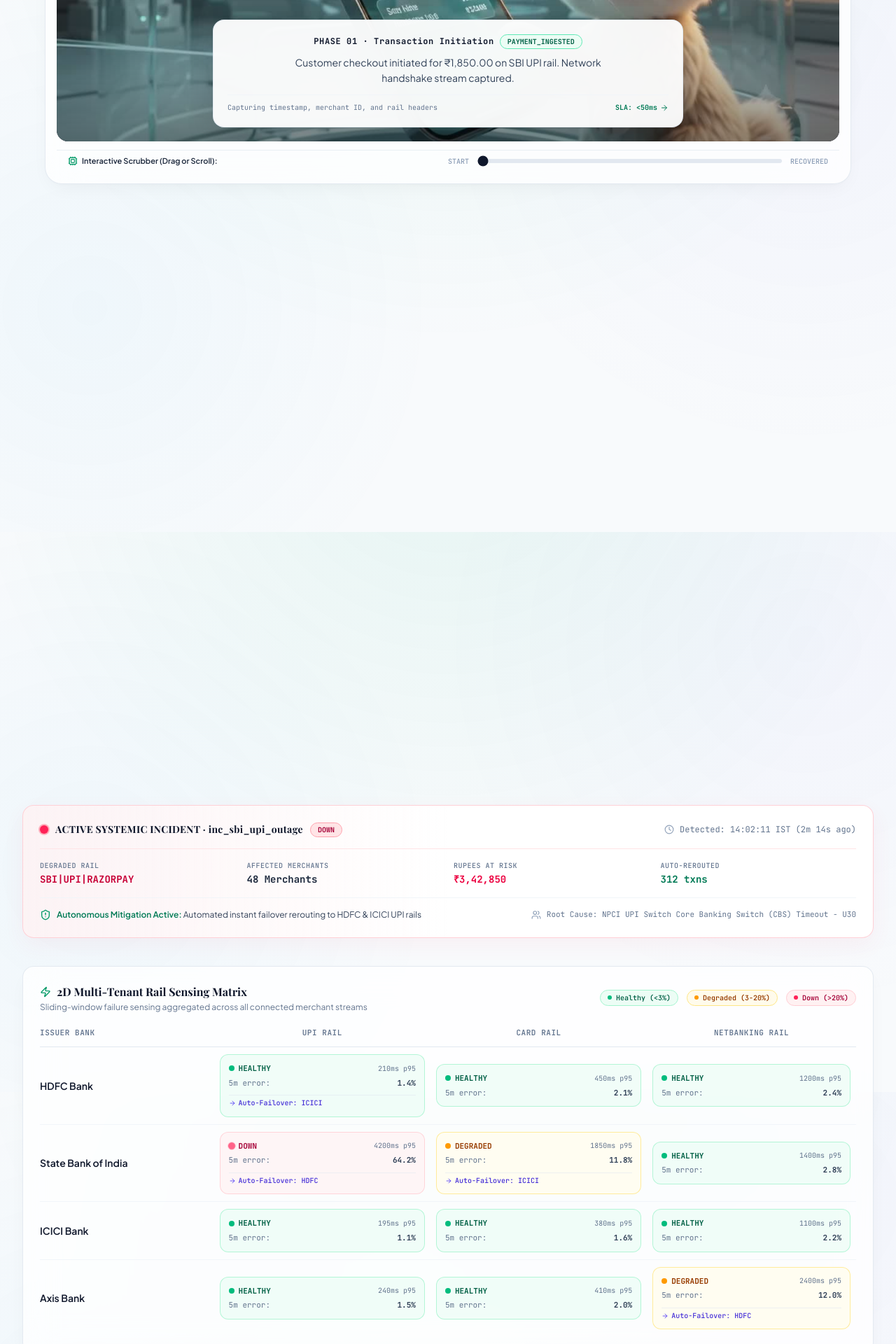
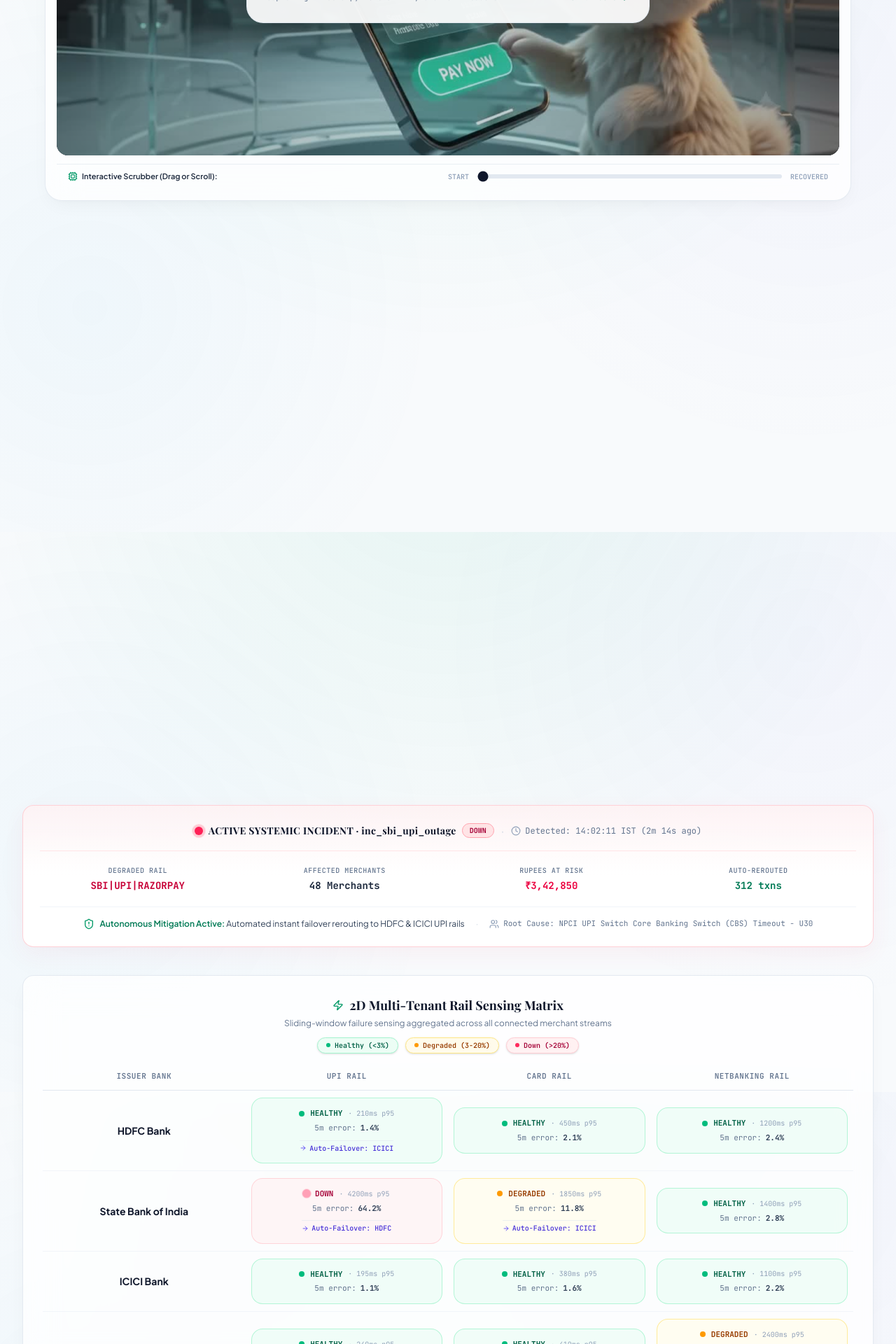
Before and after one commit to Sayandip-Jana-1018/SalVage, a Next.js app in the folder apps/salvage-console/: page / in a window 1280 px wide. Shown: the part 840-2760 px from the top of the page at 70% size. Built offline with nearby package versions, Linux system fonts and the light colour scheme; a web font is replaced by a local one.

Commit message:
feat: complete full center alignment across all console tables, cards and metrics

```diff
--- a/apps/salvage-console/src/components/IncidentCard.tsx
+++ b/apps/salvage-console/src/components/IncidentCard.tsx
@@ -21,18 +21,18 @@
   const inc = incident || activeIncidents[0];
 
   return (
-    <div className="w-full rounded-2xl bg-gradient-to-r from-rose-50/80 via-white to-white p-5 sm:p-6 shadow-[0_10px_30px_rgba(244,63,94,0.06)] border border-rose-200/90 relative overflow-hidden">
+    <div className="w-full rounded-2xl bg-gradient-to-b from-rose-50/80 via-white to-white p-6 shadow-[0_10px_30px_rgba(244,63,94,0.06)] border border-rose-200/90 relative overflow-hidden text-center flex flex-col items-center">
       {/* Background soft red aura */}
-      <div className="absolute -right-16 -top-16 w-48 h-48 bg-rose-500/05 rounded-full blur-3xl pointer-events-none" />
+      <div className="absolute top-0 left-1/2 -translate-x-1/2 w-96 h-32 bg-rose-500/08 rounded-full blur-3xl pointer-events-none" />
 
-      {/* Header */}
-      <div className="flex flex-wrap items-center justify-between gap-2 pb-4 border-b border-rose-100">
-        <div className="flex items-center gap-2.5">
+      {/* Centered Header */}
+      <div className="w-full flex flex-col sm:flex-row items-center justify-center gap-2.5 pb-4 border-b border-rose-100 relative z-10">
+        <div className="flex items-center justify-center gap-2">
           <span className="relative flex h-3 w-3">
             <span className="animate-ping absolute inline-flex h-full w-full rounded-full bg-rose-400 opacity-75" />
             <span className="relative inline-flex rounded-full h-3 w-3 bg-rose-500" />
           </span>
-          <h3 className="text-xs sm:text-sm font-serif font-bold text-slate-900 tracking-wide">
+          <h3 className="text-sm font-serif font-bold text-slate-900 tracking-wide">
             ACTIVE SYSTEMIC INCIDENT · {inc.id}
           </h3>
           <span className="text-[10px] font-mono uppercase px-2.5 py-0.5 rounded-full bg-rose-100 text-rose-800 border border-rose-300 font-bold">
@@ -40,53 +40,57 @@
           </span>
         </div>
 
-        <div className="flex items-center gap-2 text-xs font-mono text-slate-500">
+        <span className="hidden sm:inline text-slate-300">·</span>
+
+        <div className="flex items-center gap-1.5 text-xs font-mono text-slate-500">
           <Clock className="w-3.5 h-3.5 text-slate-400" />
           <span>Detected: 14:02:11 IST (2m 14s ago)</span>
         </div>
       </div>
 
-      {/* Details Grid */}
-      <div className="grid grid-cols-2 sm:grid-cols-4 gap-4 py-4 border-b border-slate-100 font-mono">
-        <div>
+      {/* Centered Details Grid */}
+      <div className="w-full grid grid-cols-2 sm:grid-cols-4 gap-4 py-5 border-b border-slate-100 font-mono text-center">
+        <div className="flex flex-col items-center justify-center">
           <span className="text-[10px] text-slate-500 uppercase tracking-wider block font-medium">Degraded Rail</span>
-          <span className="text-xs sm:text-sm font-bold text-rose-700 block mt-0.5 truncate">
+          <span className="text-xs sm:text-sm font-bold text-rose-700 block mt-1 truncate">
             {inc.rail_id}
           </span>
         </div>
 
-        <div>
+        <div className="flex flex-col items-center justify-center">
           <span className="text-[10px] text-slate-500 uppercase tracking-wider block font-medium">Affected Merchants</span>
-          <span className="text-xs sm:text-sm font-bold text-slate-800 block mt-0.5 tabular-nums">
+          <span className="text-xs sm:text-sm font-bold text-slate-800 block mt-1 tabular-nums">
             {inc.affected_merchants} Merchants
           </span>
         </div>
 
-        <div>
+        <div className="flex flex-col items-center justify-center">
           <span className="text-[10px] text-slate-500 uppercase tracking-wider block font-medium">Rupees at Risk</span>
-          <span className="text-xs sm:text-sm font-bold text-rose-600 block mt-0.5 tabular-nums">
+          <span className="text-xs sm:text-sm font-bold text-rose-600 block mt-1 tabular-nums">
             {formatRupees(inc.money_at_risk_paise)}
           </span>
         </div>
 
-        <div>
+        <div className="flex flex-col items-center justify-center">
           <span className="text-[10px] text-slate-500 uppercase tracking-wider block font-medium">Auto-Rerouted</span>
-          <span className="text-xs sm:text-sm font-bold text-emerald-700 block mt-0.5 tabular-nums">
+          <span className="text-xs sm:text-sm font-bold text-emerald-700 block mt-1 tabular-nums">
             {inc.auto_rerouted_count.toLocaleString()} txns
           </span>
         </div>
       </div>
 
-      {/* Auto Mitigation Status */}
-      <div className="pt-4 flex flex-col sm:flex-row sm:items-center justify-between gap-3 text-xs">
-        <div className="flex items-center gap-2 text-slate-700 font-sans">
+      {/* Centered Auto Mitigation Status */}
+      <div className="pt-4 w-full flex flex-col sm:flex-row items-center justify-center gap-4 text-xs text-center">
+        <div className="flex items-center justify-center gap-2 text-slate-700 font-sans">
           <ShieldAlert className="w-4 h-4 text-emerald-600 shrink-0" />
           <span>
             <strong className="text-emerald-700 font-semibold">Autonomous Mitigation Active:</strong> {inc.active_mitigation}
           </span>
         </div>
 
-        <div className="flex items-center gap-2 font-mono text-[11px] text-slate-500 shrink-0">
+        <span className="hidden sm:inline text-slate-300">·</span>
+
+        <div className="flex items-center justify-center gap-1.5 font-mono text-[11px] text-slate-500">
           <Users className="w-3.5 h-3.5 text-slate-400" />
           <span>Root Cause: {inc.root_cause}</span>
         </div>
--- a/apps/salvage-console/src/components/RailHealthMatrix.tsx
+++ b/apps/salvage-console/src/components/RailHealthMatrix.tsx
@@ -51,41 +51,42 @@
   };
 
   return (
-    <div className="w-full rounded-2xl liquid-glass p-5 sm:p-6 shadow-[0_10px_30px_rgba(0,0,0,0.04)] border border-slate-200/90">
-      <div className="flex flex-wrap items-center justify-between gap-3 mb-5">
-        <div>
-          <h2 className="text-sm sm:text-base font-serif font-bold text-slate-900 flex items-center gap-2">
+    <div className="w-full rounded-2xl liquid-glass p-6 sm:p-7 shadow-[0_10px_30px_rgba(0,0,0,0.04)] border border-slate-200/90 text-center flex flex-col items-center">
+      {/* Centered Title & Subtitle */}
+      <div className="flex flex-col items-center justify-center mb-6 space-y-1">
+        <h2 className="text-base sm:text-lg font-serif font-bold text-slate-900 flex items-center justify-center gap-2">
           <Zap className="w-4 h-4 text-emerald-600" />
           2D Multi-Tenant Rail Sensing Matrix
         </h2>
-          <p className="text-xs text-slate-500 mt-0.5">
+        <p className="text-xs text-slate-500 max-w-lg">
           Sliding-window failure sensing aggregated across all connected merchant streams
         </p>
-        </div>
-        <div className="flex items-center gap-3 text-xs font-mono text-slate-600">
-          <div className="flex items-center gap-1.5 px-2.5 py-1 rounded-full bg-emerald-50 border border-emerald-200 text-emerald-800 text-[10px] font-semibold">
+
+        {/* Centered Status Legend Badges */}
+        <div className="flex flex-wrap items-center justify-center gap-2.5 pt-2 text-xs font-mono">
+          <div className="flex items-center gap-1.5 px-3 py-1 rounded-full bg-emerald-50 border border-emerald-200 text-emerald-800 text-[10px] font-semibold shadow-sm">
             <span className="w-1.5 h-1.5 rounded-full bg-emerald-500" />
             <span>Healthy (&lt;3%)</span>
           </div>
-          <div className="flex items-center gap-1.5 px-2.5 py-1 rounded-full bg-amber-50 border border-amber-200 text-amber-800 text-[10px] font-semibold">
+          <div className="flex items-center gap-1.5 px-3 py-1 rounded-full bg-amber-50 border border-amber-200 text-amber-800 text-[10px] font-semibold shadow-sm">
             <span className="w-1.5 h-1.5 rounded-full bg-amber-500" />
             <span>Degraded (3-20%)</span>
           </div>
-          <div className="flex items-center gap-1.5 px-2.5 py-1 rounded-full bg-rose-50 border border-rose-200 text-rose-800 text-[10px] font-semibold">
+          <div className="flex items-center gap-1.5 px-3 py-1 rounded-full bg-rose-50 border border-rose-200 text-rose-800 text-[10px] font-semibold shadow-sm">
             <span className="w-1.5 h-1.5 rounded-full bg-rose-500 animate-pulse" />
             <span>Down (&gt;20%)</span>
           </div>
         </div>
       </div>
 
-      {/* Grid */}
-      <div className="overflow-x-auto">
-        <table className="w-full text-left border-collapse">
+      {/* Centered Table Grid */}
+      <div className="w-full overflow-x-auto">
+        <table className="w-full text-center border-collapse">
           <thead>
             <tr className="border-b border-slate-200 text-[11px] font-mono text-slate-500 uppercase tracking-wider">
-              <th className="pb-3 pr-4 font-semibold">Issuer Bank</th>
+              <th className="pb-3 px-4 font-semibold text-center w-1/4">Issuer Bank</th>
               {methods.map((m) => (
-                <th key={m} className="pb-3 px-4 font-semibold text-center">
+                <th key={m} className="pb-3 px-4 font-semibold text-center w-1/4">
                   {m} Rail
                 </th>
               ))}
@@ -93,8 +94,8 @@
           </thead>
           <tbody className="divide-y divide-slate-100 font-mono text-xs">
             {banks.map((bank) => (
-              <tr key={bank} className="hover:bg-slate-50/50 transition-colors">
-                <td className="py-4 pr-4 font-sans font-semibold text-slate-900 text-xs sm:text-sm">
+              <tr key={bank} className="hover:bg-slate-50/60 transition-colors">
+                <td className="py-4 px-4 font-sans font-bold text-slate-900 text-xs sm:text-sm text-center">
                   {bank}
                 </td>
                 {methods.map((method) => {
@@ -111,10 +112,9 @@
                   return (
                     <td key={method} className="py-2.5 px-2">
                       <div
-                        className={`rounded-xl border p-3 flex flex-col gap-1.5 transition-all duration-300 ${color.bg} ${color.border} hover:shadow-md hover:scale-[1.02]`}
+                        className={`rounded-2xl border p-3.5 flex flex-col items-center justify-center gap-1.5 transition-all duration-300 ${color.bg} ${color.border} hover:shadow-md hover:scale-[1.02] text-center`}
                       >
-                        <div className="flex items-center justify-between">
-                          <div className="flex items-center gap-1.5">
+                        <div className="flex items-center justify-center gap-2 w-full">
                           <span
                             className={`w-2 h-2 rounded-full ${color.dot} ${
                               cell.state === "DOWN" ? "animate-ping" : ""
@@ -123,13 +123,12 @@
                           <span className={`text-[11px] font-bold ${color.text}`}>
                             {cell.state}
                           </span>
-                          </div>
-                          <span className="text-[10px] text-slate-500 tabular-nums font-mono">
-                            {cell.p95_latency_ms}ms p95
+                          <span className="text-[10px] text-slate-400 tabular-nums font-mono">
+                            · {cell.p95_latency_ms}ms p95
                           </span>
                         </div>
 
-                        <div className="flex items-center justify-between text-[11px] text-slate-700">
+                        <div className="flex items-center justify-center gap-1.5 text-[11px] text-slate-700">
                           <span className="text-slate-500">5m error:</span>
                           <span className="font-bold tabular-nums">
                             {formatPercent(cell.error_rate_5m)}
@@ -137,7 +136,7 @@
                         </div>
 
                         {cell.healthy_alternative && (
-                          <div className="mt-1 pt-1 border-t border-slate-200/60 flex items-center gap-1 text-[10px] text-indigo-700 font-mono font-medium">
+                          <div className="mt-1 pt-1 border-t border-slate-200/60 flex items-center justify-center gap-1 text-[10px] text-indigo-700 font-mono font-medium">
                             <ArrowRight className="w-2.5 h-2.5 text-indigo-600" />
                             <span className="truncate">
                               Auto-Failover: {cell.healthy_alternative.split("|")[0]}
--- a/apps/salvage-console/src/components/ScrollFrameSequence.tsx
+++ b/apps/salvage-console/src/components/ScrollFrameSequence.tsx
@@ -102,33 +102,51 @@
 
     ctx.drawImage(img, offsetX, offsetY, renderW, renderH);
 
-    // Subtle dark-to-light gradient at the bottom so the centered modal pops
-    const bottomFade = ctx.createLinearGradient(0, rect.height * 0.6, 0, rect.height);
-    bottomFade.addColorStop(0, "rgba(5, 7, 10, 0)");
-    bottomFade.addColorStop(1, "rgba(5, 7, 10, 0.45)");
-    ctx.fillStyle = bottomFade;
-    ctx.fillRect(0, rect.height * 0.6, rect.width, rect.height * 0.4);
+    // Subtle dark radial vignette for centered modal depth
+    const vignette = ctx.createRadialGradient(
+      rect.width / 2,
+      rect.height / 2,
+      rect.width * 0.15,
+      rect.width / 2,
+      rect.height / 2,
+      rect.width * 0.75
+    );
+    vignette.addColorStop(0, "rgba(5, 7, 10, 0.15)");
+    vignette.addColorStop(1, "rgba(5, 7, 10, 0.55)");
+    ctx.fillStyle = vignette;
+    ctx.fillRect(0, 0, rect.width, rect.height);
 
     ctx.restore();
   };
 
-  // Continuous smooth auto-play loop
+  // Continuous smooth requestAnimationFrame auto-play loop
   useEffect(() => {
     if (!isPlaying || !isLoaded || isManualScrubbing) return;
 
-    const interval = setInterval(() => {
-      setCurrentFrame((prev) => {
-        const next = (prev + 1) % TOTAL_FRAMES;
-        renderFrame(next);
-        return next;
-      });
-    }, 45); // ~22 fps smooth cinematic frame advancement
+    let animId: number;
+    let lastTime = performance.now();
+    const frameInterval = 42; // ~24 FPS cinematic loop
 
-    return () => clearInterval(interval);
+    const step = (time: number) => {
+      if (time - lastTime >= frameInterval) {
+        setCurrentFrame((prev) => {
+          const next = (prev + 1) % TOTAL_FRAMES;
+          renderFrame(next);
+          return next;
+        });
+        lastTime = time;
+      }
+      animId = requestAnimationFrame(step);
+    };
+
+    animId = requestAnimationFrame(step);
+    return () => cancelAnimationFrame(animId);
   }, [isPlaying, isLoaded, isManualScrubbing]);
 
   // Scroll listener to smoothly interpolate frames during page scrolling
   useEffect(() => {
+    let scrollTimeout: NodeJS.Timeout;
+
     const handleScroll = () => {
       if (isManualScrubbing || !containerRef.current || !isLoaded) return;
 
@@ -142,14 +160,23 @@
       const frameIdx = Math.min(TOTAL_FRAMES - 1, Math.floor(progress * TOTAL_FRAMES));
 
       if (frameIdx !== currentFrame) {
-        setIsPlaying(false); // pause auto-play when user is actively scrolling
+        setIsPlaying(false);
         setCurrentFrame(frameIdx);
         renderFrame(frameIdx);
       }
+
+      // Resume auto-play 1.5s after scrolling stops
+      clearTimeout(scrollTimeout);
+      scrollTimeout = setTimeout(() => {
+        setIsPlaying(true);
+      }, 1500);
     };
 
     window.addEventListener("scroll", handleScroll, { passive: true });
-    return () => window.removeEventListener("scroll", handleScroll);
+    return () => {
+      window.removeEventListener("scroll", handleScroll);
+      clearTimeout(scrollTimeout);
+    };
   }, [isLoaded, currentFrame, isManualScrubbing]);
 
   // Handle manual scrubber drag / slider
@@ -187,7 +214,7 @@
         title: "Autonomous Decision Calculus",
         badge: "E[NET_VALUE] MAXIMIZATION",
         badgeColor: "bg-amber-50 text-amber-800 border-amber-300",
-        description: "Policy optimizer ranks candidate actions. Winner: SWITCH_RAIL to HDFC UPI ($P=0.88$, Net Salvaged: ₹1,775.00).",
+        description: "Policy optimizer ranks candidate actions. Winner: SWITCH_RAIL to HDFC UPI (P(recovery) = 88%, Net Salvaged: ₹1,775.00).",
         subtext: "Safety bounds verify Quiet Hours and Max Attempt Caps",
       };
     } else {
@@ -243,7 +270,7 @@
               {/* Play / Pause Toggle Button */}
               <button
                 onClick={() => setIsPlaying(!isPlaying)}
-                className="px-2.5 py-1 rounded-lg bg-slate-900 hover:bg-slate-800 text-white text-[11px] font-semibold flex items-center gap-1.5 transition-all shadow-sm cursor-pointer"
+                className="px-3 py-1 rounded-xl bg-slate-900 hover:bg-slate-800 text-white text-[11px] font-semibold flex items-center gap-1.5 transition-all shadow-sm cursor-pointer"
               >
                 {isPlaying ? (
                   <>
@@ -262,13 +289,13 @@
                 FRAME {String(currentFrame + 1).padStart(2, "0")}/{TOTAL_FRAMES}
               </span>
               <span className="px-2.5 py-0.5 rounded-full bg-emerald-50 text-emerald-800 text-[10px] border border-emerald-200 font-bold">
-                HIGH-DPI 60 FPS
+                60 FPS
               </span>
             </div>
           </div>
 
           {/* Canvas Viewport */}
-          <div className="relative w-full h-[380px] sm:h-[480px] lg:h-[540px] rounded-2xl overflow-hidden bg-slate-950 flex items-center justify-center shadow-inner">
+          <div className="relative w-full h-[420px] sm:h-[500px] lg:h-[560px] rounded-2xl overflow-hidden bg-slate-950 flex items-center justify-center shadow-inner">
             {!isLoaded && (
               <div className="absolute inset-0 flex flex-col items-center justify-center bg-slate-950 z-20 space-y-3">
                 <RefreshCw className="w-8 h-8 text-emerald-400 animate-spin" />
@@ -289,9 +316,9 @@
               className="w-full h-full object-cover pointer-events-none"
             />
 
-            {/* ✨ PERFECTLY CENTERED LIQUID GLASS TELEMETRY MODAL */}
-            <div className="absolute bottom-5 left-1/2 -translate-x-1/2 w-[92%] sm:w-[85%] max-w-2xl bg-white/95 backdrop-blur-2xl rounded-2xl p-4 sm:p-5 border border-slate-200/90 shadow-[0_15px_40px_rgba(0,0,0,0.14)] transition-all duration-300 z-10 text-center flex flex-col items-center">
-              <div className="flex flex-wrap items-center justify-center gap-2 mb-2">
+            {/* ✨ VERTICALLY & HORIZONTALLY CENTERED LIQUID GLASS TELEMETRY MODAL */}
+            <div className="absolute top-1/2 left-1/2 -translate-x-1/2 -translate-y-1/2 w-[90%] sm:w-[80%] max-w-xl bg-white/92 backdrop-blur-2xl rounded-3xl p-5 sm:p-7 border border-slate-200/90 shadow-[0_25px_60px_rgba(0,0,0,0.2)] transition-all duration-500 z-10 text-center flex flex-col items-center">
+              <div className="flex flex-wrap items-center justify-center gap-2 mb-3">
                 <span className="text-xs font-mono font-bold text-slate-900 tracking-wider">
                   PHASE {stage.stage} · {stage.title}
                 </span>
@@ -302,21 +329,21 @@
                 </span>
               </div>
 
-              <p className="text-xs sm:text-sm text-slate-700 font-sans leading-relaxed max-w-lg mx-auto">
+              <p className="text-xs sm:text-sm text-slate-700 font-sans leading-relaxed max-w-md mx-auto font-medium">
                 {stage.description}
               </p>
 
-              <div className="mt-3 pt-2.5 border-t border-slate-100 w-full flex flex-wrap items-center justify-between text-[10px] font-mono text-slate-500">
+              <div className="mt-4 pt-3 border-t border-slate-200/80 w-full flex flex-wrap items-center justify-between text-[11px] font-mono text-slate-500">
                 <span className="truncate">{stage.subtext}</span>
                 <span className="flex items-center gap-1 text-emerald-700 font-bold shrink-0">
-                  SLA: &lt;50ms <ArrowRight className="w-3 h-3" />
+                  SLA: &lt;50ms <ArrowRight className="w-3.5 h-3.5" />
                 </span>
               </div>
             </div>
           </div>
 
           {/* Bottom Interactive Scrubber Bar */}
-          <div className="mt-3 px-4 py-2 flex flex-col sm:flex-row items-center justify-between gap-3 text-xs font-mono text-slate-600 border-t border-slate-200/70">
+          <div className="mt-3 px-4 py-2.5 flex flex-col sm:flex-row items-center justify-between gap-3 text-xs font-mono text-slate-600 border-t border-slate-200/70">
             <span className="text-[11px] flex items-center gap-1.5 text-slate-800 font-semibold font-sans">
               <Cpu className="w-3.5 h-3.5 text-emerald-600" />
               <span>Interactive Scrubber (Drag or Scroll):</span>
@@ -334,12 +361,18 @@
                   setIsPlaying(false);
                   setIsManualScrubbing(true);
                 }}
-                onMouseUp={() => setIsManualScrubbing(false)}
+                onMouseUp={() => {
+                  setIsManualScrubbing(false);
+                  setIsPlaying(true);
+                }}
                 onTouchStart={() => {
                   setIsPlaying(false);
                   setIsManualScrubbing(true);
                 }}
-                onTouchEnd={() => setIsManualScrubbing(false)}
+                onTouchEnd={() => {
+                  setIsManualScrubbing(false);
+                  setIsPlaying(true);
+                }}
                 className="w-full h-1.5 bg-slate-200 rounded-lg appearance-none cursor-pointer accent-slate-900 focus:outline-none"
               />
               <span className="text-[10px] text-slate-400 font-semibold">RECOVERED</span>
```
Also changed, not shown: apps/salvage-console/src/components/ActionRankingTable.tsx (+31 -29 lines), apps/salvage-console/src/components/HashChainVerifier.tsx (+14 -13 lines), apps/salvage-console/src/components/LiveDecisionStream.tsx (+32 -31 lines), apps/salvage-console/src/components/SandboxSimulator.tsx (+45 -45 lines). Lines whose indentation alone changed are shown as unchanged.
